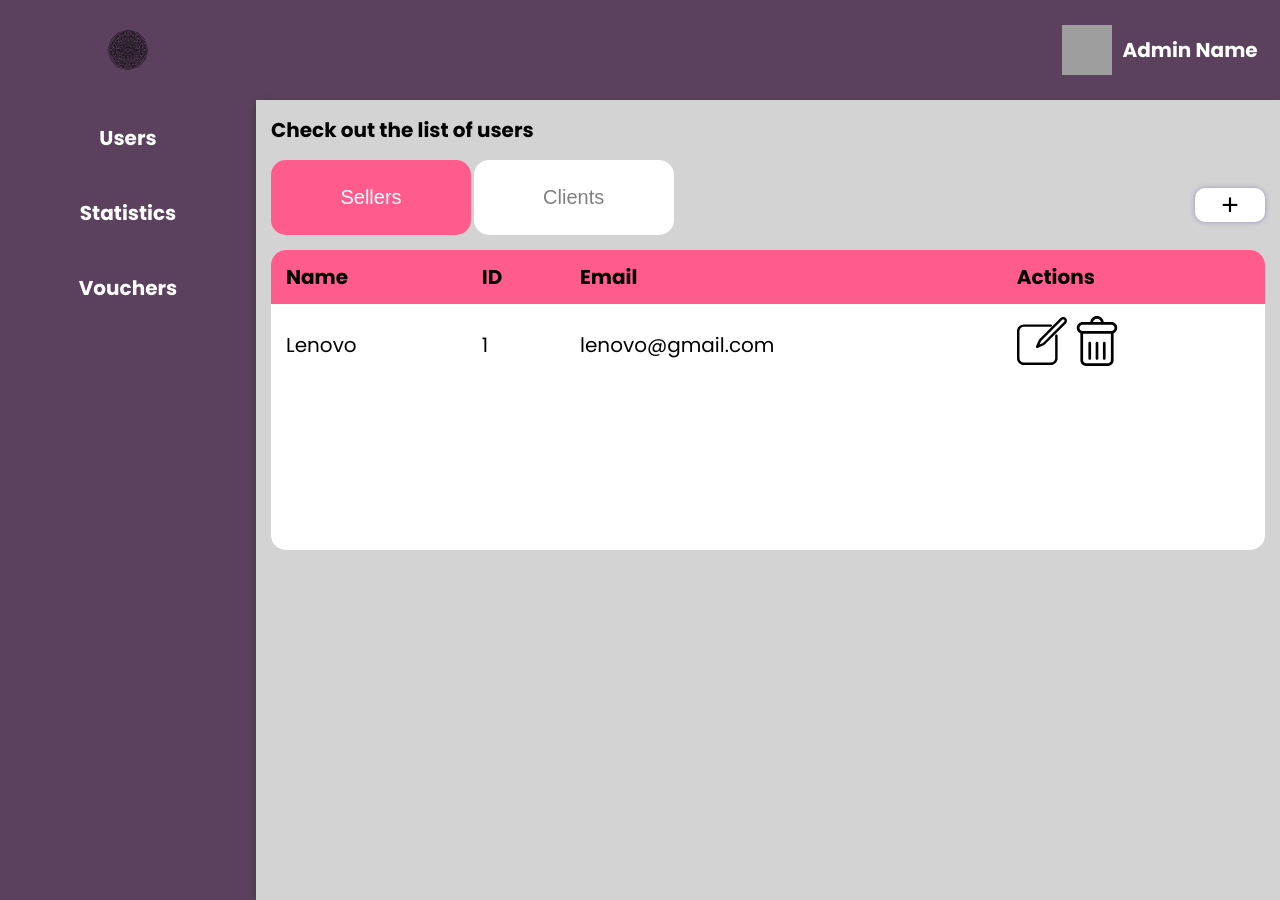
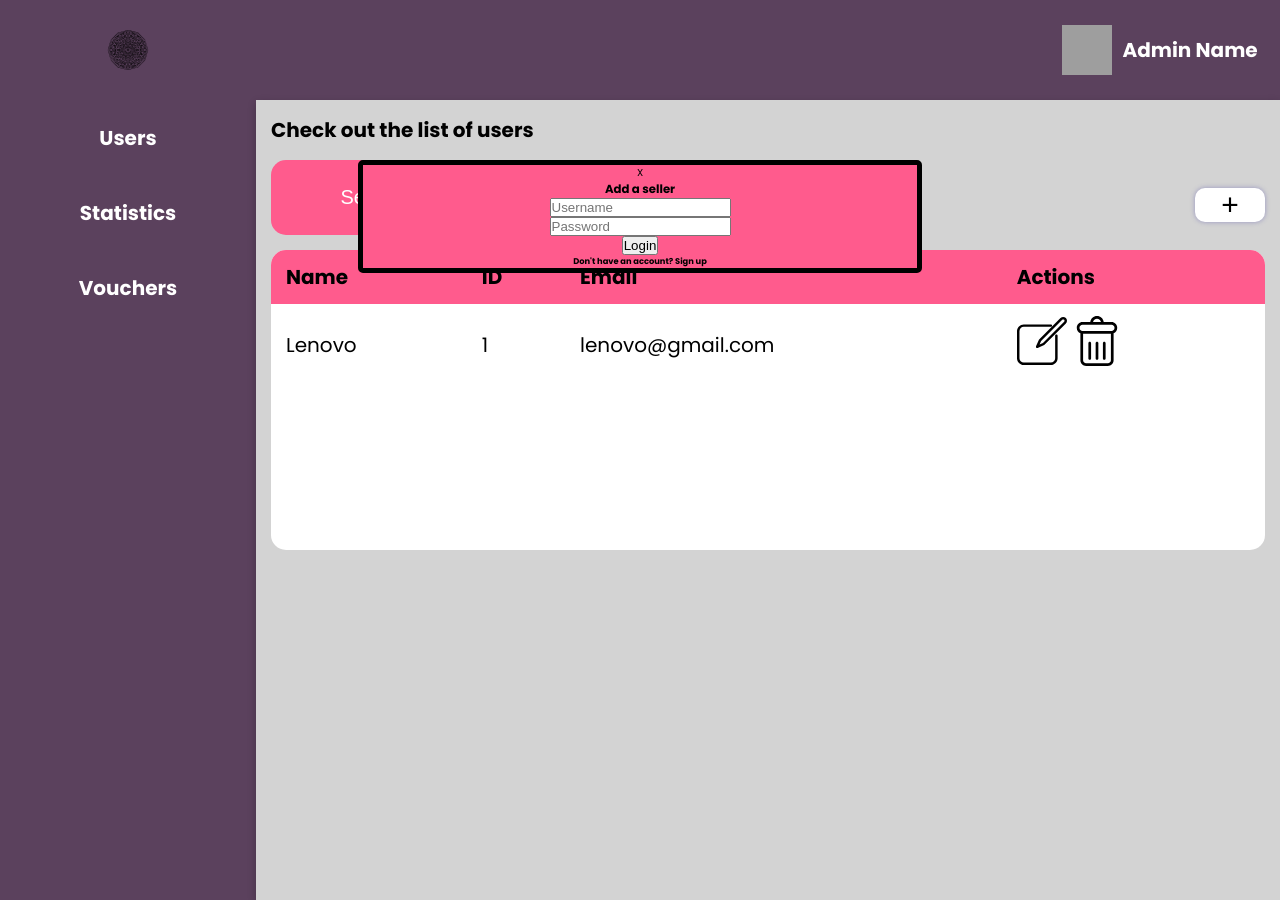
Before and after one commit to rami3rouhana/ecommerce, a PHP site: page /clients.html in a window 1280 px wide. Run offline with PHP 8.4, Linux system fonts and the light colour scheme; grey boxes are pictures that could not be loaded.

Commit message:
adding popup to add seller

```diff
--- a/admin-electron/clients.html
+++ b/admin-electron/clients.html
@@ -61,5 +61,17 @@
             </div>
         </div>
     </div>
+    <!--SELLER POPUP-->
+    <div class="seller-popup">
+        <div class="seller-popup-form">
+            <div class="close-btn" id="close-btn">X</div>
+            <h3>Add a seller</h3>
+            <input class="input-style" type="text" name="" id="username" placeholder="Username">
+            <input class="input-style" type="password" name="" id="password" placeholder="Password">
+            <button class="form-btn-login btn-black" id="login-btn">Login</button>
+            <h5>Don't have an account? Sign up</h5>
+            <div class="error-login" id="error-login"></div>
+        </div>
+    </div>
 </body>
 </html>
--- a/admin-electron/styles/styles.css
+++ b/admin-electron/styles/styles.css
@@ -257,6 +257,28 @@ html{
     background-color: #FF5B8D;
 }
 
+/* Add Seller Popup */
+
+/* Login popup */
+.seller-popup{
+    top: 0;
+    left: 0;
+    padding: 20vh 28vw;
+    position: absolute;
+    width: 100%;
+    height: 100%;
+}
+
+.seller-popup-form{
+    background-color: #FF5B8D;
+    display: flex;
+    flex-direction: column;
+    align-items: center;
+    border-radius: 5px;
+    border: 5px solid black;
+}
+
+
 /* Utilities */
 .clickable{
     cursor: pointer;
```
